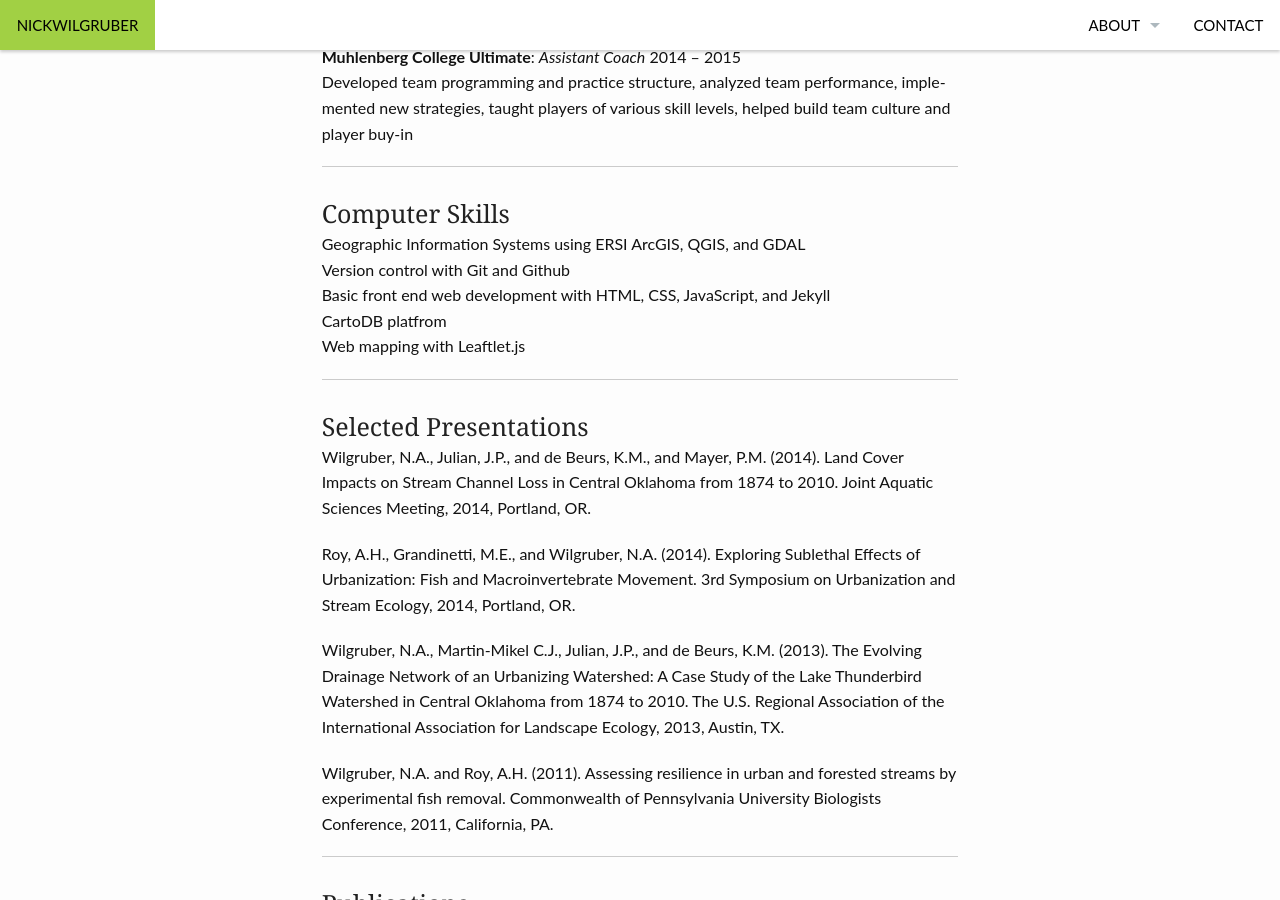
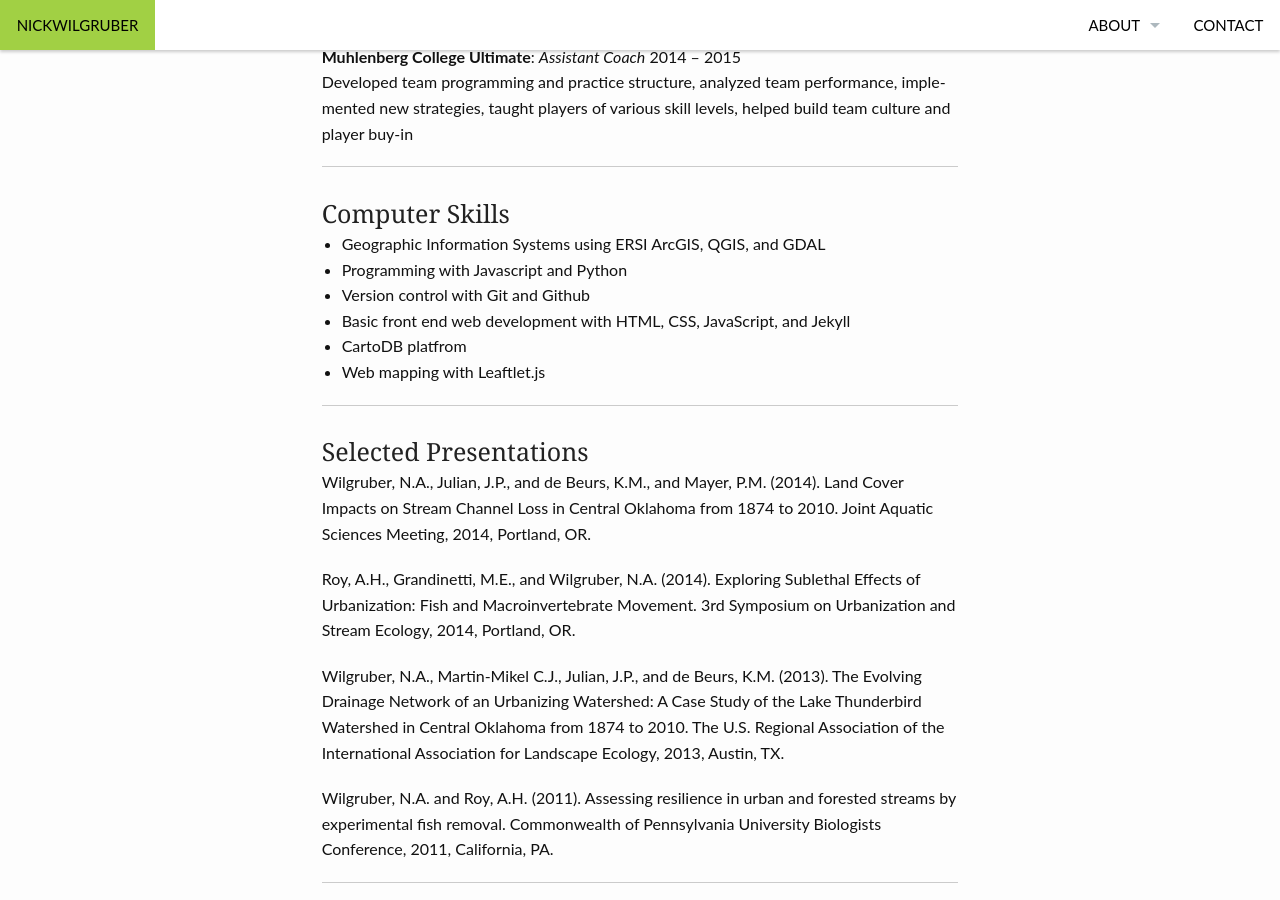
Before and after one commit to wontgruber/wontgruber.github.io, a Jekyll site: the page built from pages/cv.md, in a window 1280 px wide and 900 px high, scrolled down 1491 px. Built offline with Jekyll 4.4.1, drawn with Linux system fonts in a browser that asks for light colours.

Commit message:
Update cv content

```diff
--- a/pages/cv.md
+++ b/pages/cv.md
@@ -57,12 +57,14 @@ Northampton Community College - 2009
 ----
 
 ### Computer Skills
- Geographic Information Systems using ERSI ArcGIS, QGIS, and GDAL
- Version control with Git and Github
- Basic front end web development with HTML, CSS, JavaScript, and Jekyll
- CartoDB platfrom
- Web mapping with Leaftlet.js
-
+ <ul>
+ <li>Geographic Information Systems using ERSI ArcGIS, QGIS, and GDAL</li>
+ <li>Programming with Javascript and Python</li>
+ <li>Version control with Git and Github</li>
+ <li>Basic front end web development with HTML, CSS, JavaScript, and Jekyll</li>
+ <li>CartoDB platfrom</li>
+ <li>Web mapping with Leaftlet.js</li>
+</ul>
 ----
 
 ### Selected Presentations
```
